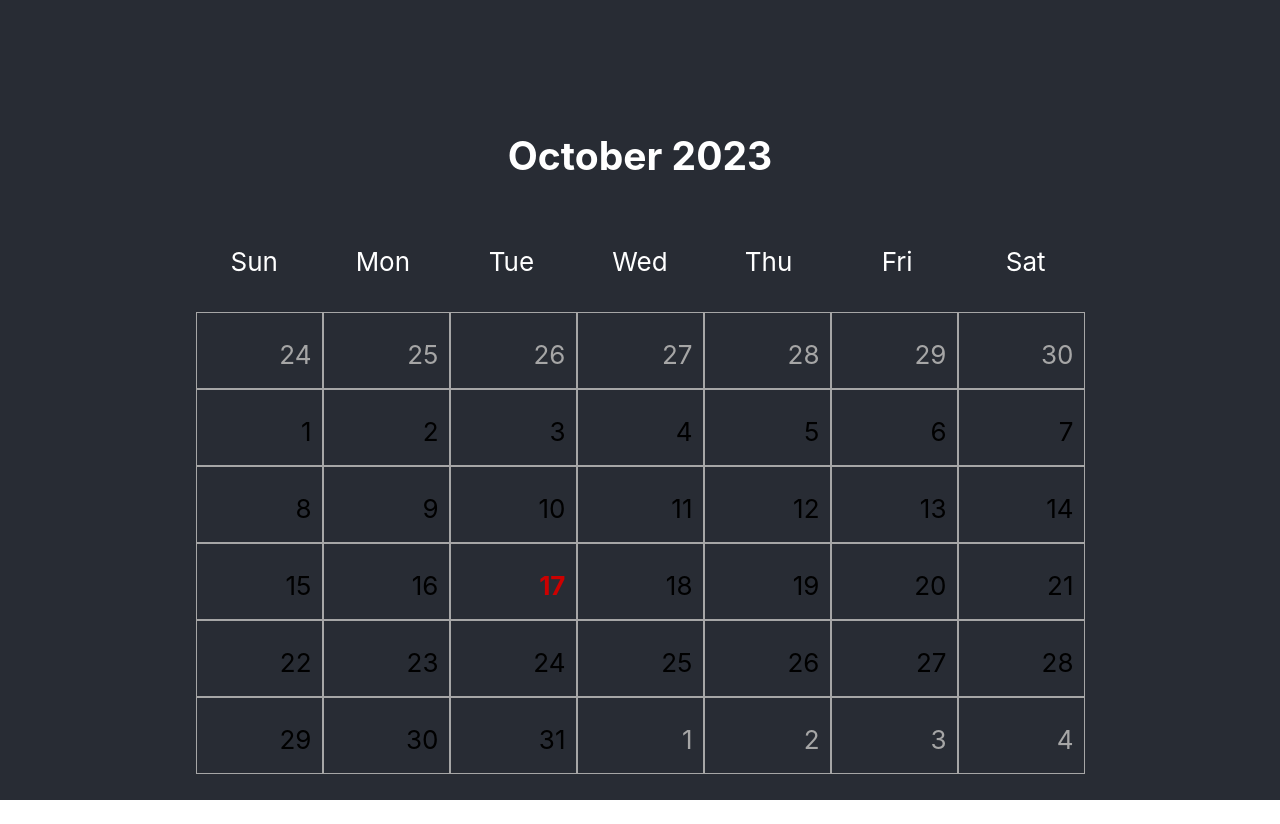
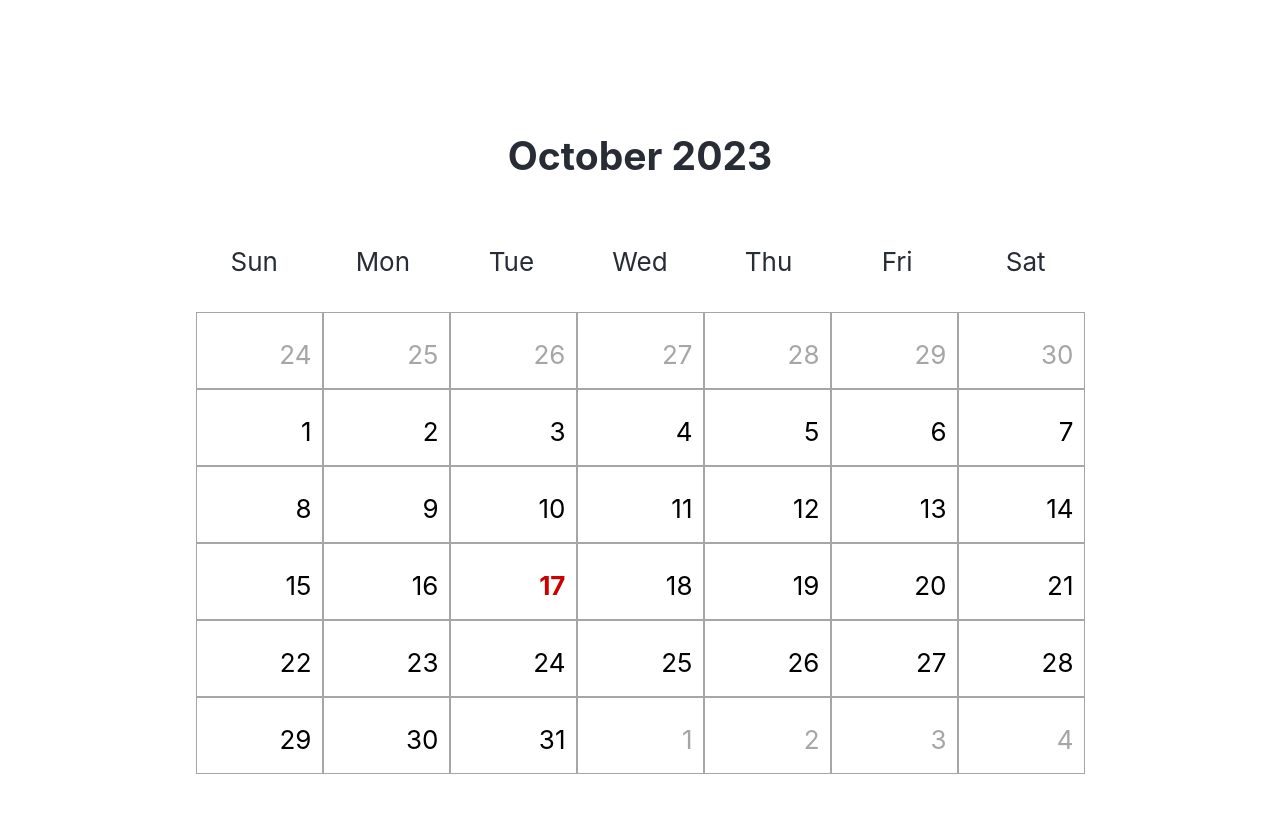
Before and after one commit to ebi3102/calendar-react, a React (Create React App) app: page / in a window 1280 px wide. Before the commit the page ends 800 px from the top, so only its background shows below. Built offline with nearby package versions, Linux system fonts and the light colour scheme.

Commit message:
Modify some styles

```diff
--- a/src/App.css
+++ b/src/App.css
@@ -14,14 +14,14 @@
 }
 
 .App-header {
-  background-color: #282c34;
+  background-color: #fff;
   min-height: 100vh;
   display: flex;
   flex-direction: column;
   align-items: center;
   justify-content: center;
   font-size: calc(10px + 2vmin);
-  color: white;
+  color: #282c34;
 }
 
 .App-link {
--- a/src/calendar/calendar.css
+++ b/src/calendar/calendar.css
@@ -39,6 +39,7 @@
     flex-wrap: wrap;
     justify-content: center;
     box-sizing: border-box;
+    padding-bottom: 50px;
   }
 
   .calendar-day {
```
